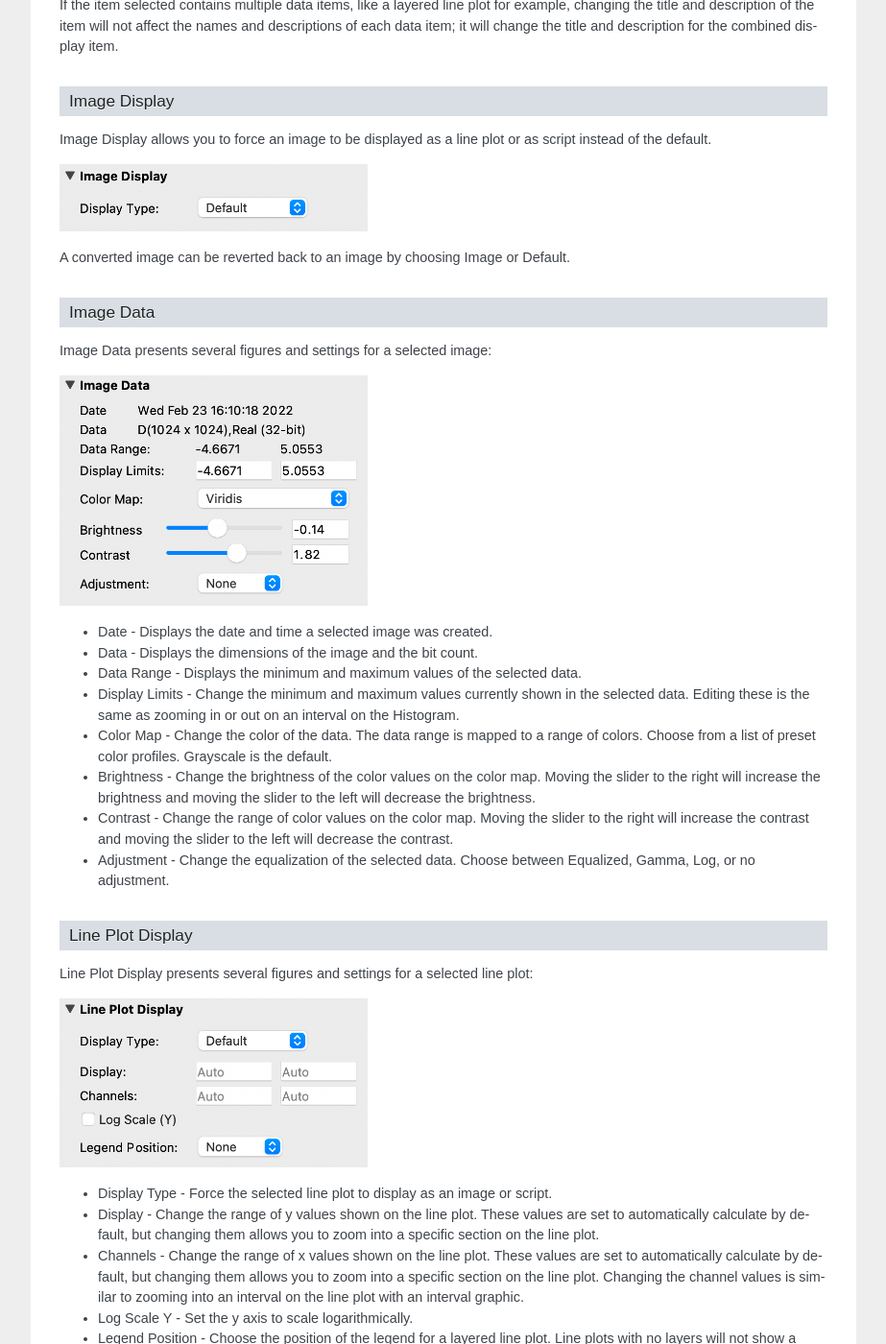
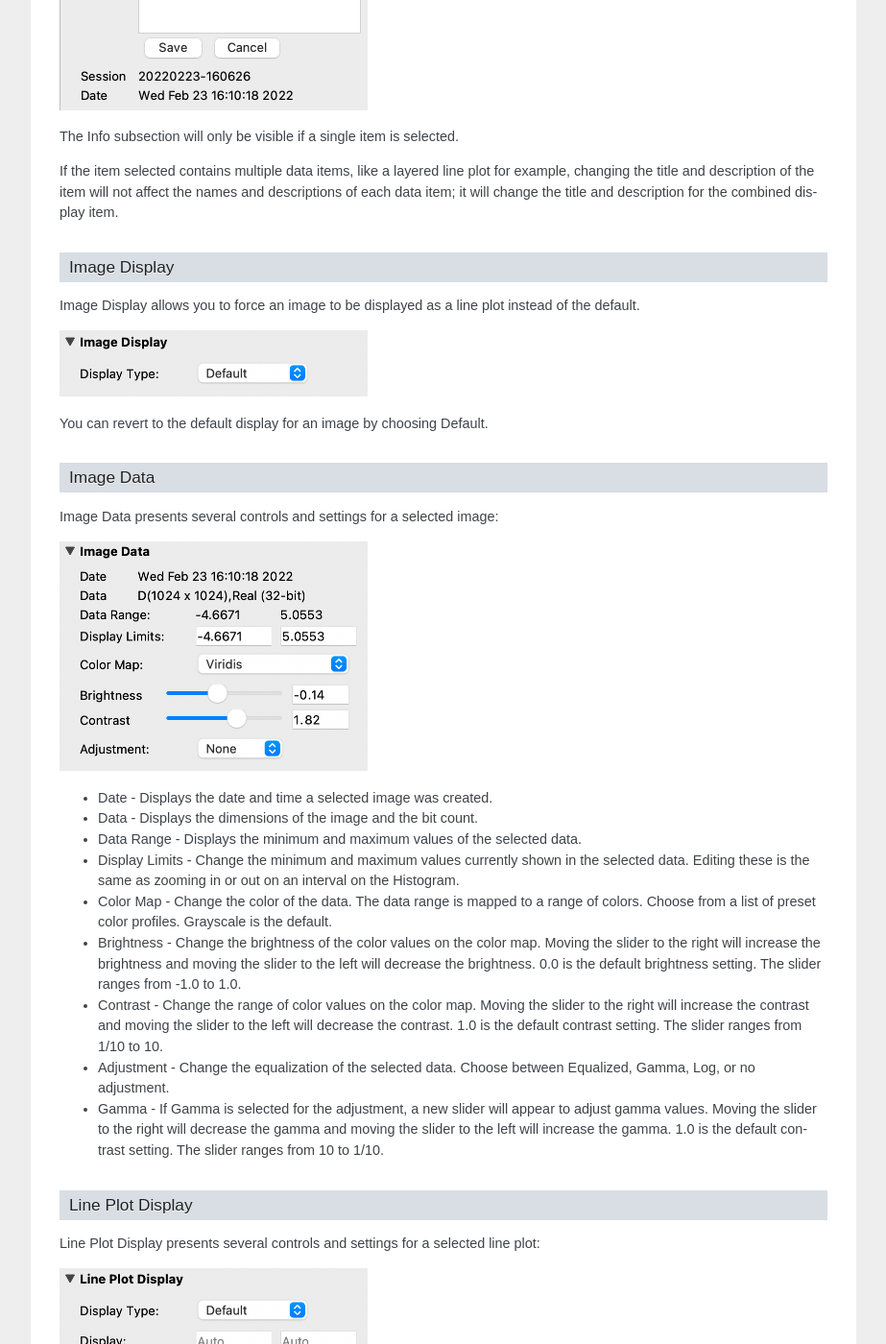
Before and after one commit to nion-software/nionswift, a Sphinx documentation site: the page built from docs/user_interface.rst, in a window 1280 px wide and 1400 px high, scrolled down 4759 px. Shown: the whole window at 96% size, without its empty margins (198-1121 px from the left). Built offline with Sphinx 7.4.7, drawn with Linux system fonts in a browser that asks for light colours; some of the changed text lies outside the part shown.

Commit message:
Content Edits 1

```diff
--- a/docs/user_interface.rst
+++ b/docs/user_interface.rst
@@ -38,9 +38,9 @@ Having individual utility panels for similar parameters means that the workspace
 
 * Click and drag a utility panel by its title bar to rearrange the layout of the shown panels.
 
-* Layer utility panels by dropping one utility panel onto another. If two or more panels are layered, selection buttons will appear at the bottom of the panel to switch between them.
+* Stack utility panels by dropping one utility panel onto another. If two or more panels are in a stack, selection buttons will appear at the bottom of the panel to switch between them.
 
-* Pop utility panels out into a separate window by dragging the panel away from the main window by the title bar.
+* Expand utility panels into a separate window by dragging the panel away from the main window by the title bar.
 
 * Resize a utility panel by clicking and dragging from its edges.
 
@@ -60,13 +60,15 @@ The Activity panel shows the activity of computations running in the background.
     :width: 321
     :alt: Activity Panel
 
-Changes to computations updated during live data acquisition or editing will be displayed in this panel. Activity will only be displayed if a computation is actively running. Otherwise, the panel will not show anything.
+The activity panel displays changes to computations and updates during live data acquisition or editing. Activity will only be displayed if a computation is actively running. Otherwise, the panel will not show anything.
+
+Some computations are connected to a graphic. In this case, the activity panel will only display activity info while the graphic is being moved or manipulated. A computation like this is not always active.
 
 .. _Collections Panel:
 
 Collections
 ===========
-The Collections panel sorts the data items in a project into folders. Data can also be sorted manually into a fifth folder.
+The Collections panel sorts the data items in a project into folders. Data can also be sorted manually into a custom folder.
 
 .. image:: graphics/collections_panel.png
     :width: 333
@@ -76,15 +78,17 @@ Data items are automatically sorted into four categories:
 
 * :guilabel:`All` - All data items in the current project
 
-* :guilabel:`Persistent` - Data items that are not actively gathering data
+* :guilabel:`Persistent` - Data items that are permenantly saved. These data items will not be overwritten by acquisition or recomputation without the action by the user.
 
-* :guilabel:`Live` - Data items that are actively gathering data
+* :guilabel:`Live` - Data items that can be used for live acquisition and/or recomputation.
 
 * :guilabel:`Latest Session` - Data items used in the most recent session (since the most recent time the project was opened)
 
 To view a collection, click on the title of the desired collection in the Collections panel. All data items in the collection will be listed in the Data panel. By default, the Data panel is set to show the “All” collection.
 
 The Collections panel also provides a collection called :guilabel:`My Data` which is curated by the user. “My Data” can be used to group any data items together. To add a data item to the “My Data” collection, drag the data item from the data panel into the “My Data” collection in the Collections panel.
+
+To add a new collection to the panel, use the menu item [File > Add Group]. Use this new folder just as the :guilabel:`My Data` folder above.
 
 .. _Data Panel:
 
@@ -96,21 +100,21 @@ The Data panel provides a list of all the data items in a given collection.
     :width: 333
     :alt: Data Panel
 
+Any data item in the data panel can be displayed in a display panel. To display a data item, drag the data item from the data panel into an empty display panel.
+
 By default, the Data panel is set to show all data items in a project. The data items that are shown can be changed by choosing a different collection in the Collections panel.
+
+You can also search for data items in the selected collection by using the filter text box at the bottom of the Data panel. If a data item is not in the selected collection, it will not appear in the filtered results. The filter search bar looks for keywords in the titles and captions of data items.
 
 Newly created data items will appear in the data panel. Make sure the collection is set to “All.” A new data item may not be applicable to the currently selected collection.
 
-To delete a data item, select it and press the delete key.
-
-You can also search for data items in the selected collection by using the filter text box at the bottom of the Data panel. If a data item is not in the selected collection, it will not appear in the filtered results. The filter search bar looks for keywords in the titles and captions of data items.
-
-Any data item in the display panel can be displayed in a display panel. To display a data item, drag the data item from the data panel into an empty display panel.
+To delete a data item, select it in the data panel and press the delete key. To select multiple data items, hold down the control key (command key for macOS) and select all the data items you want to delete in the data panel.
 
 .. _Histogram Panel:
 
 Histogram
 =========
-The Histogram shows the range of data in the selected data item.
+The Histogram shows the frequency of different intensities in the selected data item.
 
 .. image:: graphics/histogram_panel.png
     :width: 321
@@ -139,6 +143,7 @@ When hovering the cursor over the histogram, the info panel will show the intens
 Inspector
 =========
 The Inspector Panel shows information and settings for the selected item. The Inspector is split into subsections to help you find the specific types of information you are looking for.
+
 Clicking the triangle next to the title of a given subsection will expand or hide the subsection.
 
 .. image:: graphics/inspector_image.png
@@ -169,19 +174,19 @@ If the item selected contains multiple data items, like a layered line plot for
 
 Image Display
 -------------
-Image Display allows you to force an image to be displayed as a line plot or as script instead of the default.
+Image Display allows you to force an image to be displayed as a line plot instead of the default.
 
 .. image:: graphics/inspector_image_display_subsection.png
     :width: 321
     :alt: Inspector Image Display Subsection
 
-A converted image can be reverted back to an image by choosing Image or Default.
+You can revert to the default display for an image by choosing :guilabel:`Default`.
 
 .. _Image Data Inspector Section:
 
 Image Data
 ----------
-Image Data presents several figures and settings for a selected image:
+Image Data presents several controls and settings for a selected image:
 
 .. image:: graphics/inspector_image_data_subsection.png
     :width: 321
@@ -197,23 +202,25 @@ Image Data presents several figures and settings for a selected image:
 
 * :guilabel:`Color Map` - Change the color of the data. The data range is mapped to a range of colors. Choose from a list of preset color profiles. Grayscale is the default.
 
-* :guilabel:`Brightness` - Change the brightness of the color values on the color map. Moving the slider to the right will increase the brightness and moving the slider to the left will decrease the brightness.
+* :guilabel:`Brightness` - Change the brightness of the color values on the color map. Moving the slider to the right will increase the brightness and moving the slider to the left will decrease the brightness. 0.0 is the default brightness setting. The slider ranges from -1.0 to 1.0.
 
-* :guilabel:`Contrast` - Change the range of color values on the color map. Moving the slider to the right will increase the contrast and moving the slider to the left will decrease the contrast.
+* :guilabel:`Contrast` - Change the range of color values on the color map. Moving the slider to the right will increase the contrast and moving the slider to the left will decrease the contrast. 1.0 is the default contrast setting. The slider ranges from 1/10 to 10.
 
 * :guilabel:`Adjustment` - Change the equalization of the selected data. Choose between Equalized, Gamma, Log, or no adjustment.
+
+* :guilabel:`Gamma` - If :guilabel:`Gamma` is selected for the adjustment, a new slider will appear to adjust gamma values. Moving the slider to the right will decrease the gamma and moving the slider to the left will increase the gamma. 1.0 is the default contrast setting. The slider ranges from 10 to 1/10.
 
 .. _Line Plot Inspector Section:
 
 Line Plot Display
 -----------------
-Line Plot Display presents several figures and settings for a selected line plot:
+Line Plot Display presents several controls and settings for a selected line plot:
 
 .. image:: graphics/inspector_line_plot_display_subsection.png
     :width: 321
     :alt: Inspector Line Plot Display Subsection
 
-* :guilabel:`Display Type` - Force the selected line plot to display as an image or script.
+* :guilabel:`Display Type` - Force the selected line plot to display as an image.
 
 * :guilabel:`Display` - Change the range of y values shown on the line plot. These values are set to automatically calculate by default, but changing them allows you to zoom into a specific section on the line plot.
 
@@ -251,7 +258,7 @@ When an image is selected, the calibrations subsection of the inspector panel wi
 
 With an image selected, use the calibrations subsection to
 
-* Change the offset, scale, and units on the y and x axes. The default units for images is nanometers (nm).
+* Change the offset, scale, and units on the y and x axes. The default units for images is nanometers (nm). The formula for the offset is x' = x * scale + offset.
 
 * Change the intensity and scale of the selected image.
 
@@ -281,7 +288,7 @@ The Session subsection of the inspector allows you to change the session info fo
     :width: 321
     :alt: Inspector Session Subsection
 
-Editing session info in the inspector will not change global session info. To change global session info, use the Session utility panel.
+Editing session info in the inspector will not change global session info. Global session info is added to a data item when it is acquired or imported.
 
 .. _Computation Inspector Section:
 
@@ -323,7 +330,7 @@ With the layered line plot selected, you can
 
 * Change the fill color and stroke color using the color or text boxes under each layer's section.
 
- * Input colors with text like rgb(100, 50, 200), #55AAFF, or a web-defined color like “Blue”
+ * Change colors with text like rgb(100, 50, 200), #55AAFF, or a web-defined color like “Blue”
 
  * Choose colors with the color selection panel by clicking on the color box next to “Fill Color” or “Stroke Color.”
 
@@ -417,6 +424,8 @@ The Toolbar provides quick access to several options for the workspace. You can
     :width: 310
     :alt: Toolbar Button Functions
 
+Some tools on the toolbar have key shortcuts. For example, hitting the lowercase E key will select the pointer tool. You can see the shortcuts for the various tools by hovering the cursor over the button for a tool.
+
 .. _Recorder Dialog:
 
 Recorder
```
